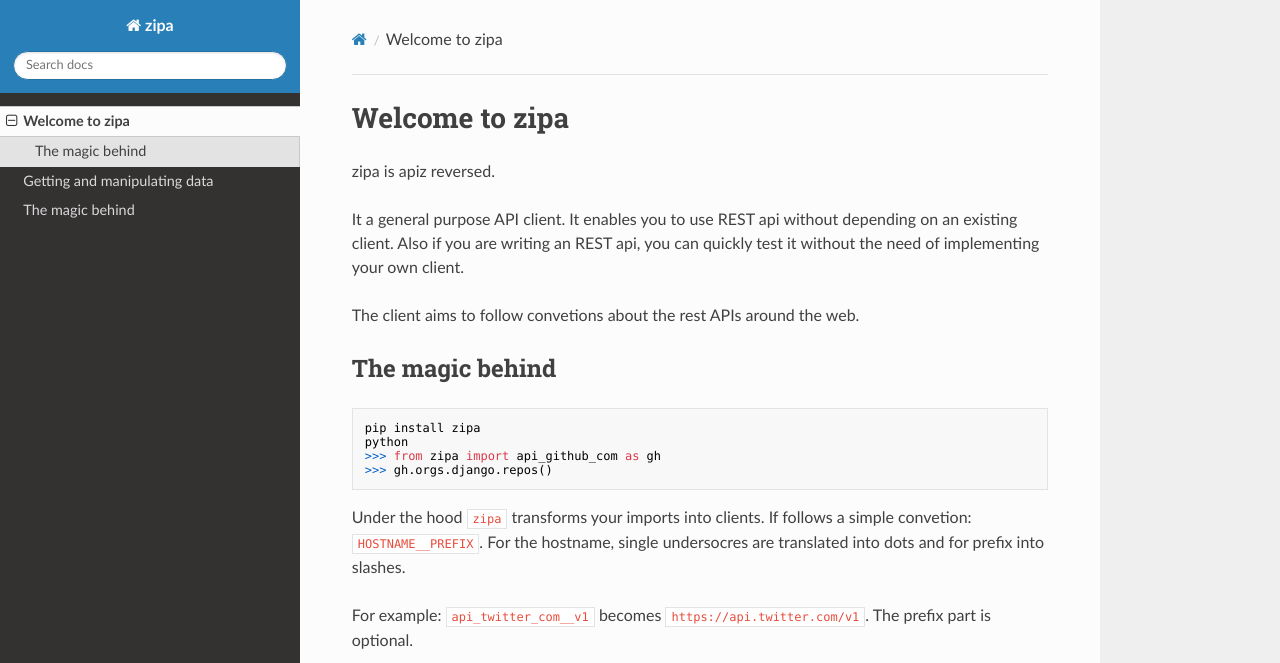
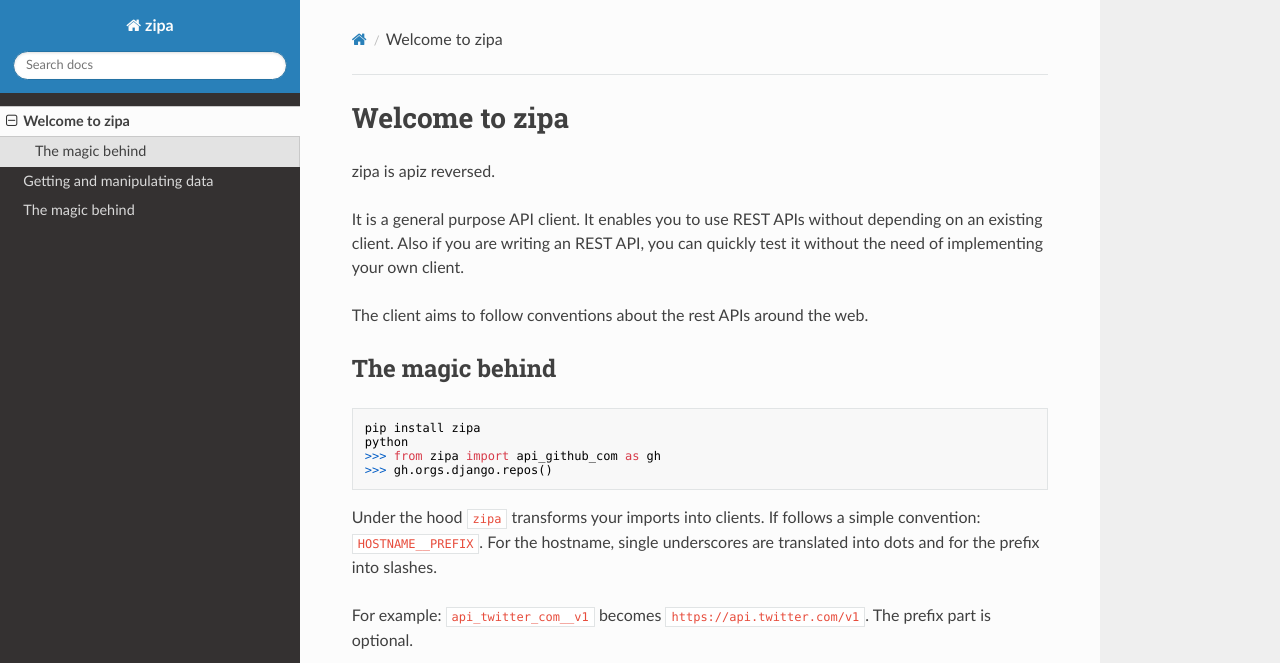
Before and after one commit to presslabs/zipa, an MkDocs documentation site: the page built from docs/index.md, in a window 1280 px wide. Shown: the top 663 px of the page. Built offline with MkDocs 1.6.1, drawn with Linux system fonts in a browser that asks for light colours; nearby versions of some CDN libraries.

Commit message:
Minor doc fixes/typos

````diff
--- a/docs/index.md
+++ b/docs/index.md
@@ -2,11 +2,11 @@
 
 zipa is apiz reversed.
 
-It a general purpose API client. It enables you to use REST api without
-depending on an existing client. Also if you are writing an REST api, you can
+It is a general purpose API client. It enables you to use REST APIs without
+depending on an existing client. Also if you are writing an REST API, you can
 quickly test it without the need of implementing your own client.
 
-The client aims to follow convetions about the rest APIs around the web.
+The client aims to follow conventions about the rest APIs around the web.
 
 ## The magic behind
 
@@ -18,8 +18,8 @@ python
 ```
 
 Under the hood `zipa` transforms your imports into clients. If follows a simple
-convetion: `HOSTNAME__PREFIX`. For the hostname, single undersocres are
-translated into dots and for prefix into slashes.
+convention: `HOSTNAME__PREFIX`. For the hostname, single underscores are
+translated into dots and for the prefix into slashes.
 
 For example: `api_twitter_com__v1` becomes `https://api.twitter.com/v1`. The
 prefix part is optional.
````
Also changed, not shown: docs/magic.md (+3 -3 lines), 1 other file.
